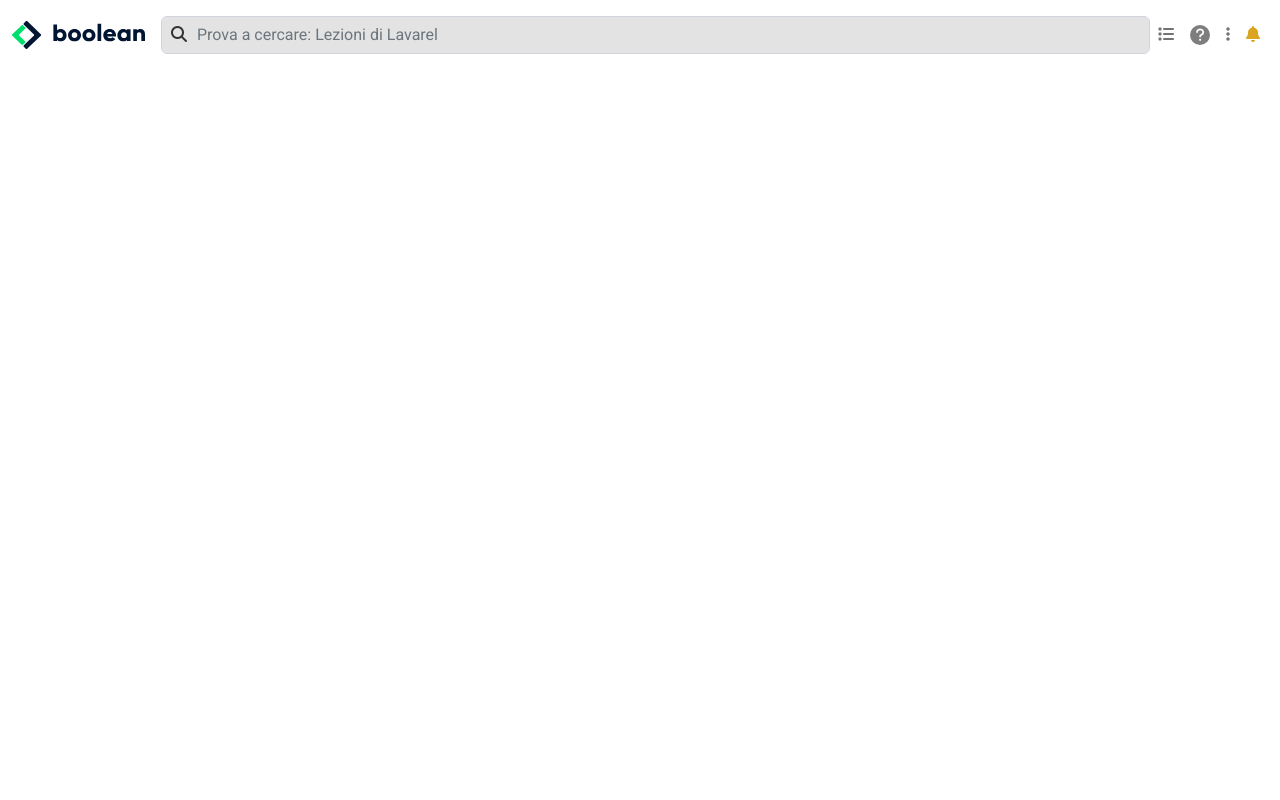
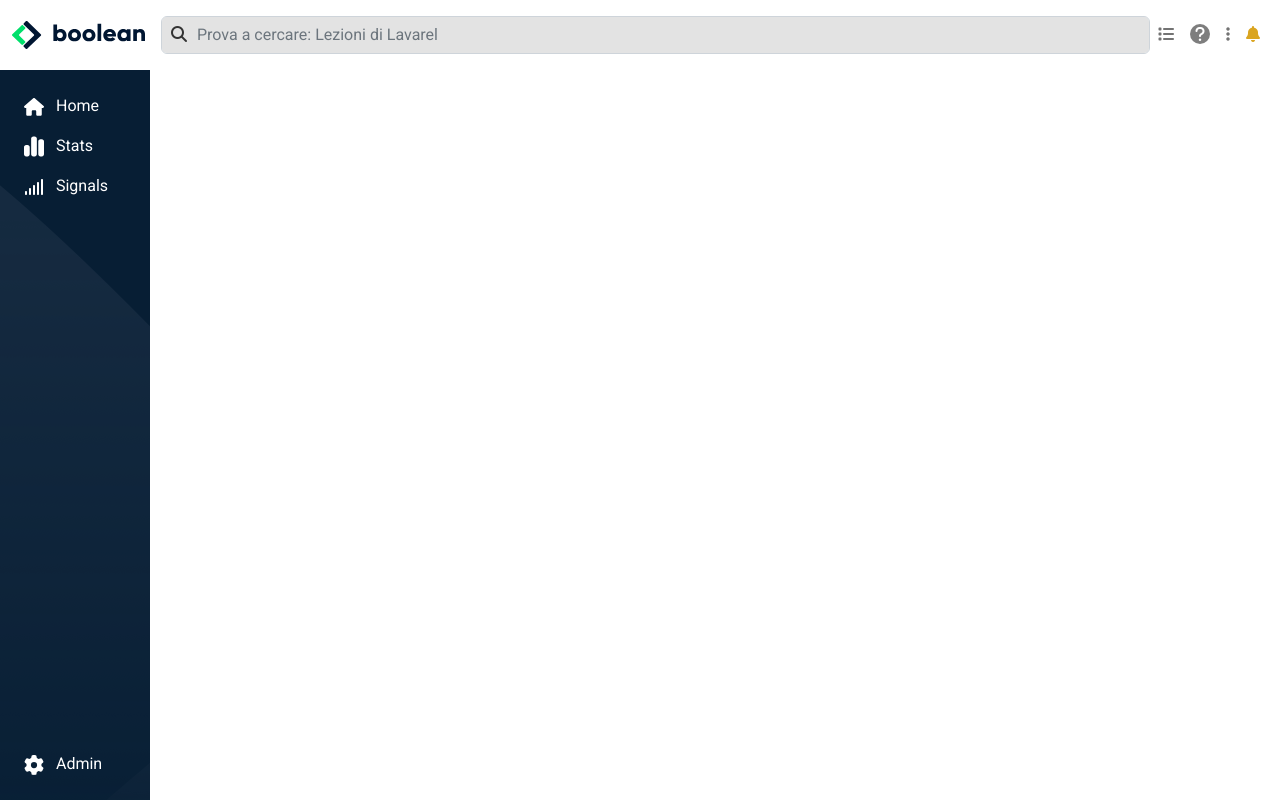
Before and after one commit to flavio-franceschetti/html-css-bootstrap-dashboard, a plain HTML site: page index.html in a window 1280 px wide. Drawn offline with nearby package versions, Linux system fonts and the light colour scheme.

Commit message:
feat: left nav bar

```diff
--- /dev/null
+++ b/css/queries.css
@@ -0,0 +1,7 @@
+@media all and (min-width: 992px) {
+  /* MAIN */
+  /* left nav */
+  .left-nav {
+    width: 150px;
+  }
+}
--- a/css/style.css
+++ b/css/style.css
@@ -37,7 +37,6 @@ img {
   color: #fff;
   text-align: center;
   align-content: center;
-  font-size: 14px;
   width: 20px;
   height: 20px;
   background-color: rgb(126 126 126);
@@ -47,3 +46,32 @@ img {
 .fa-bell {
   color: goldenrod;
 }
+
+/* MAIN */
+/* left nav */
+.left-nav {
+  height: calc(100vh - 70px);
+  width: 80px;
+  background-color: hsl(209.33deg 76.27% 11.57%);
+  background-image: url(../img/sidebar-bg.png);
+}
+
+.left-nav-list {
+  list-style: none;
+  height: 100%;
+}
+
+.left-nav-list li {
+  display: inline-block;
+}
+
+.left-nav-list li a,
+.bottom-nav a {
+  color: #fff;
+  text-decoration: none;
+}
+
+.left-nav-icon svg {
+  width: 20px;
+  fill: #fff;
+}
--- a/index.html
+++ b/index.html
@@ -31,6 +31,7 @@
     />
     <!-- ******************** -->
     <link rel="stylesheet" href="css/style.css" />
+    <link rel="stylesheet" href="css/queries.css" />
     <title>Boostrap dashboard</title>
   </head>
   <body>
@@ -105,6 +106,90 @@
         </div>
       </nav>
     </header>
+    <main>
+      <div class="container-fluid d-flex p-0">
+        <!-- LEFT NAV -->
+        <div class="left-nav p-4 d-flex flex-column justify-content-between">
+          <div class="top-nav">
+            <ul class="left-nav-list p-0">
+              <li class="mb-3">
+                <a href="#">
+                  <span class="left-nav-icon">
+                    <svg
+                      xmlns="http://www.w3.org/2000/svg"
+                      viewBox="0 0 576 512"
+                    >
+                      <!--!Font Awesome Free 6.5.2 by @fontawesome - https://fontawesome.com License - https://fontawesome.com/license/free Copyright 2024 Fonticons, Inc.-->
+                      <path
+                        d="M575.8 255.5c0 18-15 32.1-32 32.1h-32l.7 160.2c0 2.7-.2 5.4-.5 8.1V472c0 22.1-17.9 40-40 40H456c-1.1 0-2.2 0-3.3-.1c-1.4 .1-2.8 .1-4.2 .1H416 392c-22.1 0-40-17.9-40-40V448 384c0-17.7-14.3-32-32-32H256c-17.7 0-32 14.3-32 32v64 24c0 22.1-17.9 40-40 40H160 128.1c-1.5 0-3-.1-4.5-.2c-1.2 .1-2.4 .2-3.6 .2H104c-22.1 0-40-17.9-40-40V360c0-.9 0-1.9 .1-2.8V287.6H32c-18 0-32-14-32-32.1c0-9 3-17 10-24L266.4 8c7-7 15-8 22-8s15 2 21 7L564.8 231.5c8 7 12 15 11 24z"
+                      />
+                    </svg>
+                  </span>
+                  <span class="d-none d-lg-inline ms-2 left-nav-text"
+                    >Home</span
+                  >
+                </a>
+              </li>
+
+              <li class="mb-3">
+                <a href="#">
+                  <span class="left-nav-icon">
+                    <svg
+                      xmlns="http://www.w3.org/2000/svg"
+                      viewBox="0 0 448 512"
+                    >
+                      <!--!Font Awesome Free 6.5.2 by @fontawesome - https://fontawesome.com License - https://fontawesome.com/license/free Copyright 2024 Fonticons, Inc.-->
+                      <path
+                        d="M160 80c0-26.5 21.5-48 48-48h32c26.5 0 48 21.5 48 48V432c0 26.5-21.5 48-48 48H208c-26.5 0-48-21.5-48-48V80zM0 272c0-26.5 21.5-48 48-48H80c26.5 0 48 21.5 48 48V432c0 26.5-21.5 48-48 48H48c-26.5 0-48-21.5-48-48V272zM368 96h32c26.5 0 48 21.5 48 48V432c0 26.5-21.5 48-48 48H368c-26.5 0-48-21.5-48-48V144c0-26.5 21.5-48 48-48z"
+                      />
+                    </svg>
+                  </span>
+                  <span class="ms-2 left-nav-text d-none d-lg-inline"
+                    >Stats</span
+                  >
+                </a>
+              </li>
+
+              <li class="mb-3">
+                <a href="#">
+                  <span class="left-nav-icon">
+                    <svg
+                      xmlns="http://www.w3.org/2000/svg"
+                      viewBox="0 0 640 512"
+                    >
+                      <!--!Font Awesome Free 6.5.2 by @fontawesome - https://fontawesome.com License - https://fontawesome.com/license/free Copyright 2024 Fonticons, Inc.-->
+                      <path
+                        d="M576 0c17.7 0 32 14.3 32 32V480c0 17.7-14.3 32-32 32s-32-14.3-32-32V32c0-17.7 14.3-32 32-32zM448 96c17.7 0 32 14.3 32 32V480c0 17.7-14.3 32-32 32s-32-14.3-32-32V128c0-17.7 14.3-32 32-32zM352 224V480c0 17.7-14.3 32-32 32s-32-14.3-32-32V224c0-17.7 14.3-32 32-32s32 14.3 32 32zM192 288c17.7 0 32 14.3 32 32V480c0 17.7-14.3 32-32 32s-32-14.3-32-32V320c0-17.7 14.3-32 32-32zM96 416v64c0 17.7-14.3 32-32 32s-32-14.3-32-32V416c0-17.7 14.3-32 32-32s32 14.3 32 32z"
+                      />
+                    </svg>
+                  </span>
+                  <span class="ms-2 left-nav-text d-none d-lg-inline"
+                    >Signals</span
+                  >
+                </a>
+              </li>
+            </ul>
+          </div>
+          <!-- last button -->
+          <div class="bottom-nav">
+            <a href="#">
+              <span class="left-nav-icon">
+                <svg xmlns="http://www.w3.org/2000/svg" viewBox="0 0 512 512">
+                  <!--!Font Awesome Free 6.5.2 by @fontawesome - https://fontawesome.com License - https://fontawesome.com/license/free Copyright 2024 Fonticons, Inc.-->
+                  <path
+                    d="M495.9 166.6c3.2 8.7 .5 18.4-6.4 24.6l-43.3 39.4c1.1 8.3 1.7 16.8 1.7 25.4s-.6 17.1-1.7 25.4l43.3 39.4c6.9 6.2 9.6 15.9 6.4 24.6c-4.4 11.9-9.7 23.3-15.8 34.3l-4.7 8.1c-6.6 11-14 21.4-22.1 31.2c-5.9 7.2-15.7 9.6-24.5 6.8l-55.7-17.7c-13.4 10.3-28.2 18.9-44 25.4l-12.5 57.1c-2 9.1-9 16.3-18.2 17.8c-13.8 2.3-28 3.5-42.5 3.5s-28.7-1.2-42.5-3.5c-9.2-1.5-16.2-8.7-18.2-17.8l-12.5-57.1c-15.8-6.5-30.6-15.1-44-25.4L83.1 425.9c-8.8 2.8-18.6 .3-24.5-6.8c-8.1-9.8-15.5-20.2-22.1-31.2l-4.7-8.1c-6.1-11-11.4-22.4-15.8-34.3c-3.2-8.7-.5-18.4 6.4-24.6l43.3-39.4C64.6 273.1 64 264.6 64 256s.6-17.1 1.7-25.4L22.4 191.2c-6.9-6.2-9.6-15.9-6.4-24.6c4.4-11.9 9.7-23.3 15.8-34.3l4.7-8.1c6.6-11 14-21.4 22.1-31.2c5.9-7.2 15.7-9.6 24.5-6.8l55.7 17.7c13.4-10.3 28.2-18.9 44-25.4l12.5-57.1c2-9.1 9-16.3 18.2-17.8C227.3 1.2 241.5 0 256 0s28.7 1.2 42.5 3.5c9.2 1.5 16.2 8.7 18.2 17.8l12.5 57.1c15.8 6.5 30.6 15.1 44 25.4l55.7-17.7c8.8-2.8 18.6-.3 24.5 6.8c8.1 9.8 15.5 20.2 22.1 31.2l4.7 8.1c6.1 11 11.4 22.4 15.8 34.3zM256 336a80 80 0 1 0 0-160 80 80 0 1 0 0 160z"
+                  />
+                </svg>
+              </span>
+              <span class="ms-2 left-nav-text d-none d-lg-inline">Admin</span>
+            </a>
+          </div>
+        </div>
+
+        <!-- RIGHT CONTENT -->
+        <div class="main-content"></div>
+      </div>
+    </main>
     <!-- BOOSTRAP -->
     <script
       src="https://cdn.jsdelivr.net/npm/bootstrap@5.2.3/dist/js/bootstrap.bundle.min.js"
```
